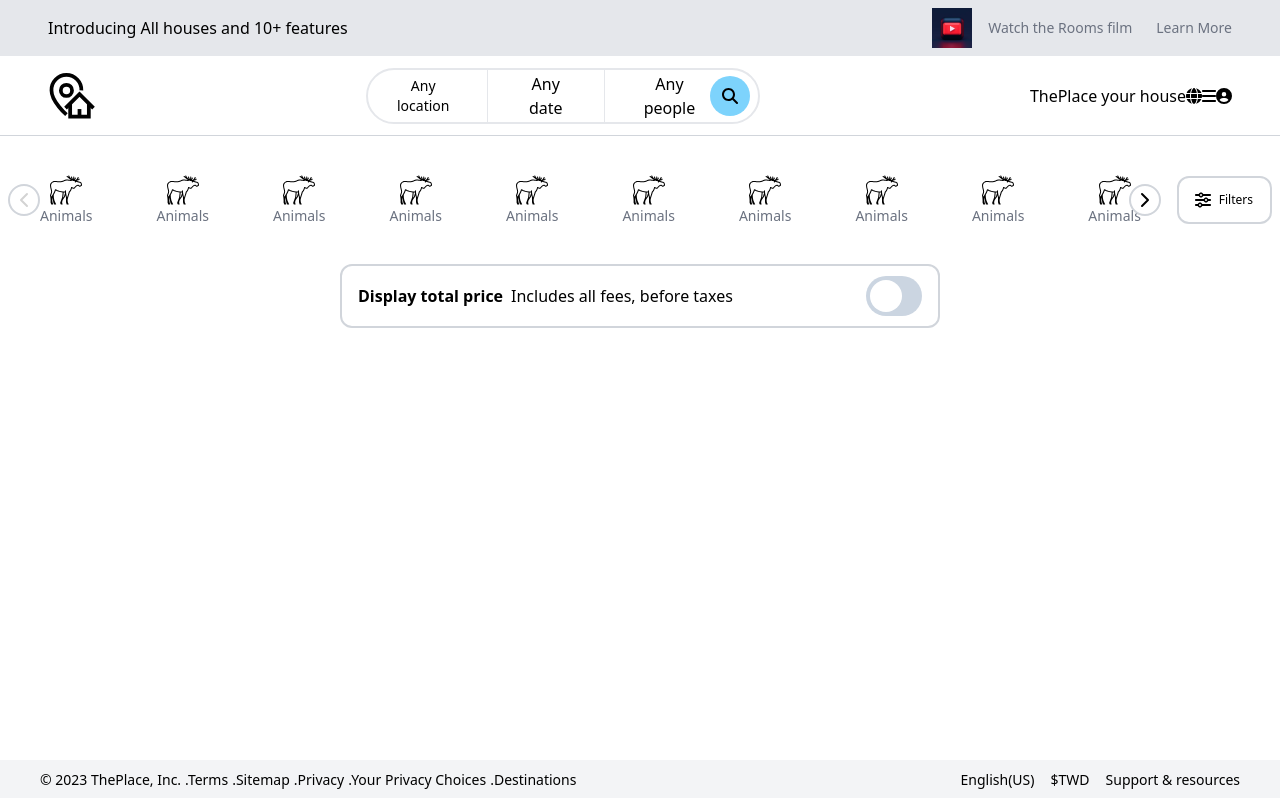
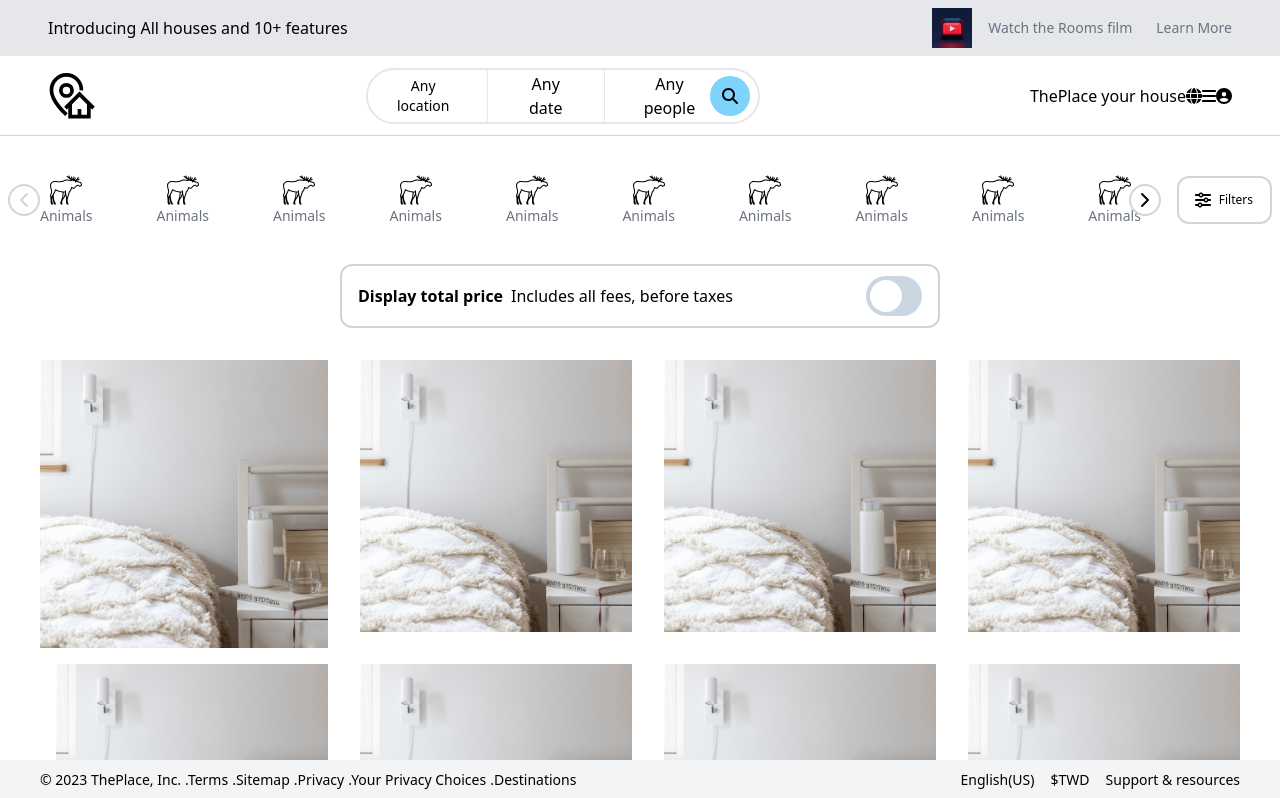
Before and after one commit to yujhenchen/airbnb-clone-react-vite, a React (Vite) app: page / in a window 1280 px wide. Shown: the top 798 px of the page. Built offline with nearby package versions, Linux system fonts and the light colour scheme.

Commit message:
clean up

```diff
--- a/src/components/banner.tsx
+++ b/src/components/banner.tsx
@@ -1,4 +1,4 @@
-const Banner: React.FC = () => {
+export default function Banner() {
   return (
     <div className="flex h-14 place-content-between items-center bg-gray-200 px-12 w-full text-xs md:text-base">
       <h1 className="">Introducing All houses and 10+ features</h1>
@@ -17,6 +17,4 @@
       </div>
     </div>
   );
-};
-
-export default Banner;
+}
--- a/src/components/card.tsx
+++ b/src/components/card.tsx
@@ -1,59 +1,14 @@
-interface ImageData {
-  label: string;
-  alt: string;
-  src: string;
-}
-
-const imgList: ImageData[] = [
-  {
-    label: "Image 1 label",
-    alt: "Image 1 alt",
-    src: "/assets/room.jpg",
-  },
-];
-
-const renderSlides = imgList.map((img) => {
-  return (
-    <div key={img.alt} className="h-64 w-full">
-      <img className="object-cover w-full h-full" src={img.src} alt={img.alt} />
-    </div>
-  );
-});
-
-const dots = [1, 2, 3, 4, 5].map((index) => {
-  return (
-    <span
-      key={index}
-      className="h-2 w-2 cursor-pointer rounded-full bg-slate-400"
-    ></span>
-  );
-});
-
-const CardImageCarousel: React.FC = () => {
-  return (
-    <div className="relative">
-      <div className="relative">
-        {renderSlides}
-        <a className="absolute left-4 top-2/4 cursor-pointer text-white">
-          &#10094;
-        </a>
-        <a className="absolute right-4 top-2/4 cursor-pointer text-white">
-          &#10095;
-        </a>
-      </div>
-
-      <div className="absolute bottom-2 left-2/4 -translate-x-2/4">
-        <div className="grid grid-cols-5 gap-x-1">{dots}</div>
-      </div>
-    </div>
-  );
-};
-
-const Card: React.FC = () => {
+export default function Card() {
   return (
     <div className="flex flex-col">
-      <CardImageCarousel />
-      <div className="grid grid-cols-2 pt-2">
+      <div className="flex h-full w-full">
+        <img
+          className="object-cover w-full h-full aspect-square"
+          src="/assets/room.jpg"
+          alt="Image 1 alt"
+        />
+      </div>
+      {/* <div className="grid grid-cols-2 pt-2">
         <span className="font-semibold">Helsinki, Finland</span>
         <div className="flex items-center justify-end">
           <svg
@@ -61,7 +16,6 @@
             height="1em"
             viewBox="0 0 576 512"
           >
-            {/* <!--! Font Awesome Free 6.4.0 by @fontawesome - https://fontawesome.com License - https://fontawesome.com/license (Commercial License) Copyright 2023 Fonticons, Inc. --> */}
             <path d="M316.9 18C311.6 7 300.4 0 288.1 0s-23.4 7-28.8 18L195 150.3 51.4 171.5c-12 1.8-22 10.2-25.7 21.7s-.7 24.2 7.9 32.7L137.8 329 113.2 474.7c-2 12 3 24.2 12.9 31.3s23 8 33.8 2.3l128.3-68.5 128.3 68.5c10.8 5.7 23.9 4.9 33.8-2.3s14.9-19.3 12.9-31.3L438.5 329 542.7 225.9c8.6-8.5 11.7-21.2 7.9-32.7s-13.7-19.9-25.7-21.7L381.2 150.3 316.9 18z" />
           </svg>
           <span>4.9</span>
@@ -73,9 +27,7 @@
           <span className="pr-2 font-semibold">TWD</span>
           <span>night</span>
         </div>
-      </div>
+      </div> */}
     </div>
   );
-};
-
-export default Card;
+}
--- a/src/components/categoryFilter.tsx
+++ b/src/components/categoryFilter.tsx
@@ -1,7 +1,7 @@
 import { useState } from "react";
 import { type ImgData } from "../modules/global.module";
 
-const CategoryFilter: React.FC = () => {
+export default function CategoryFilter() {
   const [startIndex, setStartIndex] = useState(0);
 
   const categoryItemData: (ImgData & { count: number })[] = Array.from(
@@ -122,6 +122,4 @@
       </div>
     </div>
   );
-};
-
-export default CategoryFilter;
+}
--- a/src/components/content.tsx
+++ b/src/components/content.tsx
@@ -1,7 +1,7 @@
 import ToggleSwitch from "./global/toggleSwitch/toggleSwitch";
 import Card from "./card";
 
-const Content: React.FC = () => {
+export default function Content() {
   const cardCount = 12;
   const cardIndex = Array.from(Array(cardCount).keys()).map((x) => x + 1);
 
@@ -22,11 +22,9 @@
         </div>
         <ToggleSwitch />
       </div>
-      {/* <div className="pt-8 grid pb-16 grid-cols-1 py-2 gap-4 md:grid-cols-2 md:space-x-4 lg:grid-cols-3 xl:grid-cols-4 2xl:grid-cols-6">
+      <div className="pt-8 grid pb-16 grid-cols-1 py-2 gap-4 md:grid-cols-2 md:space-x-4 lg:grid-cols-3 xl:grid-cols-4 2xl:grid-cols-6">
         {cards}
-      </div> */}
+      </div>
     </section>
   );
-};
-
-export default Content;
+}
--- a/src/components/footer.tsx
+++ b/src/components/footer.tsx
@@ -1,4 +1,4 @@
-const Footer: React.FC = () => {
+export default function Footer() {
   return (
     <footer className="fixed bottom-0 flex h-10 w-screen place-content-between items-center bg-gray-100 px-10 text-sm">
       <div className="flex space-x-1">
@@ -33,6 +33,4 @@
       </div>
     </footer>
   );
-};
-
-export default Footer;
+}
--- a/src/components/global/toggleSwitch/toggleSwitch.tsx
+++ b/src/components/global/toggleSwitch/toggleSwitch.tsx
@@ -1,4 +1,4 @@
-const ToggleSwitch: React.FC = () => {
+export default function ToggleSwitch() {
   return (
     <>
       <label className="relative inline-block h-10 w-14">
@@ -7,6 +7,4 @@
       </label>
     </>
   );
-};
-
-export default ToggleSwitch;
+}
--- a/src/components/header.tsx
+++ b/src/components/header.tsx
@@ -1,6 +1,6 @@
 import Search from "./search";
 
-const Header: React.FC = () => {
+export default function Header() {
   return (
     <header className="sticky top-0 z-20 flex h-20 items-center justify-between border-b border-gray-300 bg-white px-12 w-full">
       <div className="relative h-12 w-12">
@@ -44,6 +44,4 @@
       </div>
     </header>
   );
-};
-
-export default Header;
+}
--- a/src/components/search.tsx
+++ b/src/components/search.tsx
@@ -1,4 +1,4 @@
-const Search: React.FC = () => {
+export default function Search() {
   return (
     <div className="w-full lg:w-1/3 relative box-border flex h-14 items-center justify-center rounded-full border-2 border-solid px-6">
       <div className="flex items-center divide-x border-gray-300">
@@ -25,6 +25,4 @@
       </button>
     </div>
   );
-};
-
-export default Search;
+}
```
